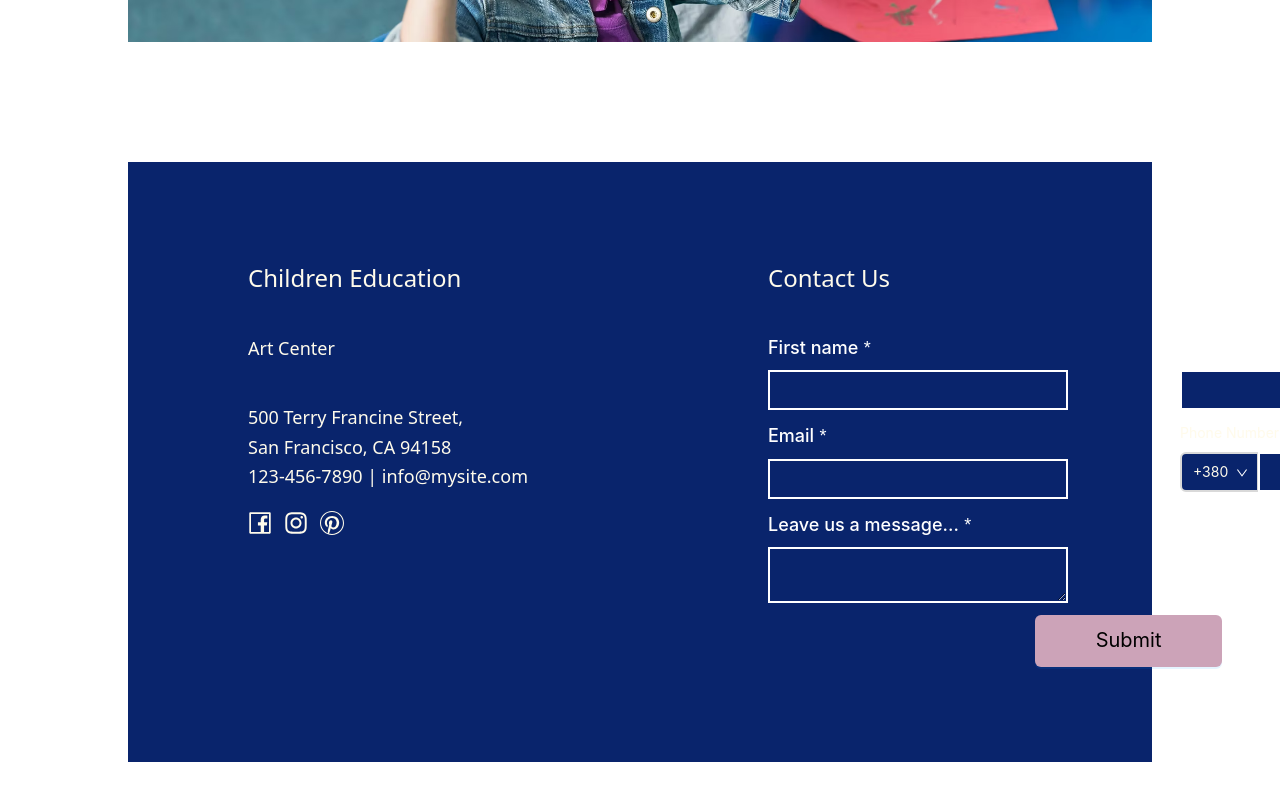
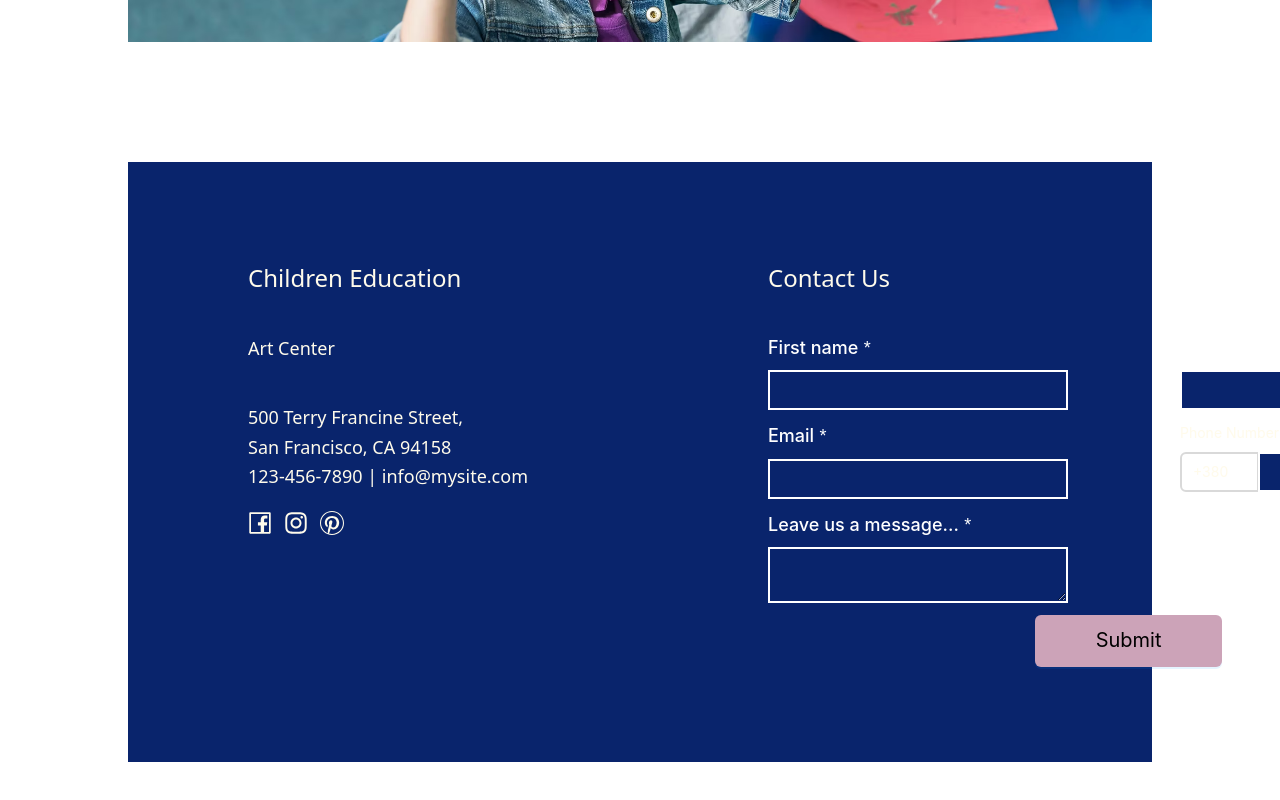
Before and after one commit to nekrasowa/Education-Club-for-toddlers, a Next.js app: page / in a window 1280 px wide. Shown: the part 3234-4034 px from the top of the page. Built offline with nearby package versions, Linux system fonts and the light colour scheme.

Commit message:
Fix select style

```diff
--- a/src/components/ui/contactBoard.css
+++ b/src/components/ui/contactBoard.css
@@ -10,13 +10,14 @@
   margin-left: -10px;
   color: #fff;
   font-size: 18px;
+  border: none;
 }
 .ant-form-item {
   margin-bottom: 12px;
 }
 
 .ant-select-outlined:not(.ant-select-customize-input) .ant-select-selector {
-  background-color: #09246c;
+  background-color: #fff;
   border-width: 2px;
   height: 40px;
 }
```
